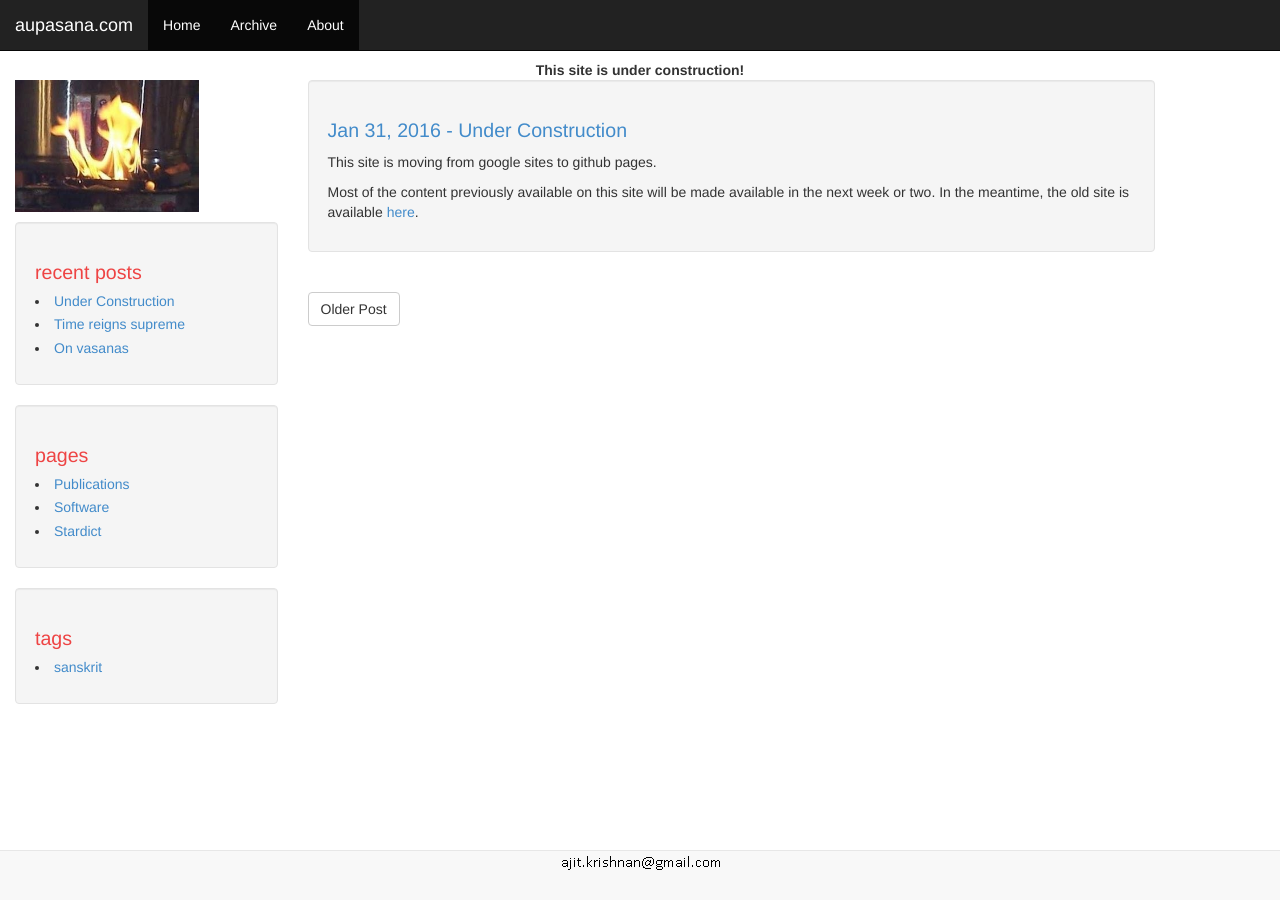
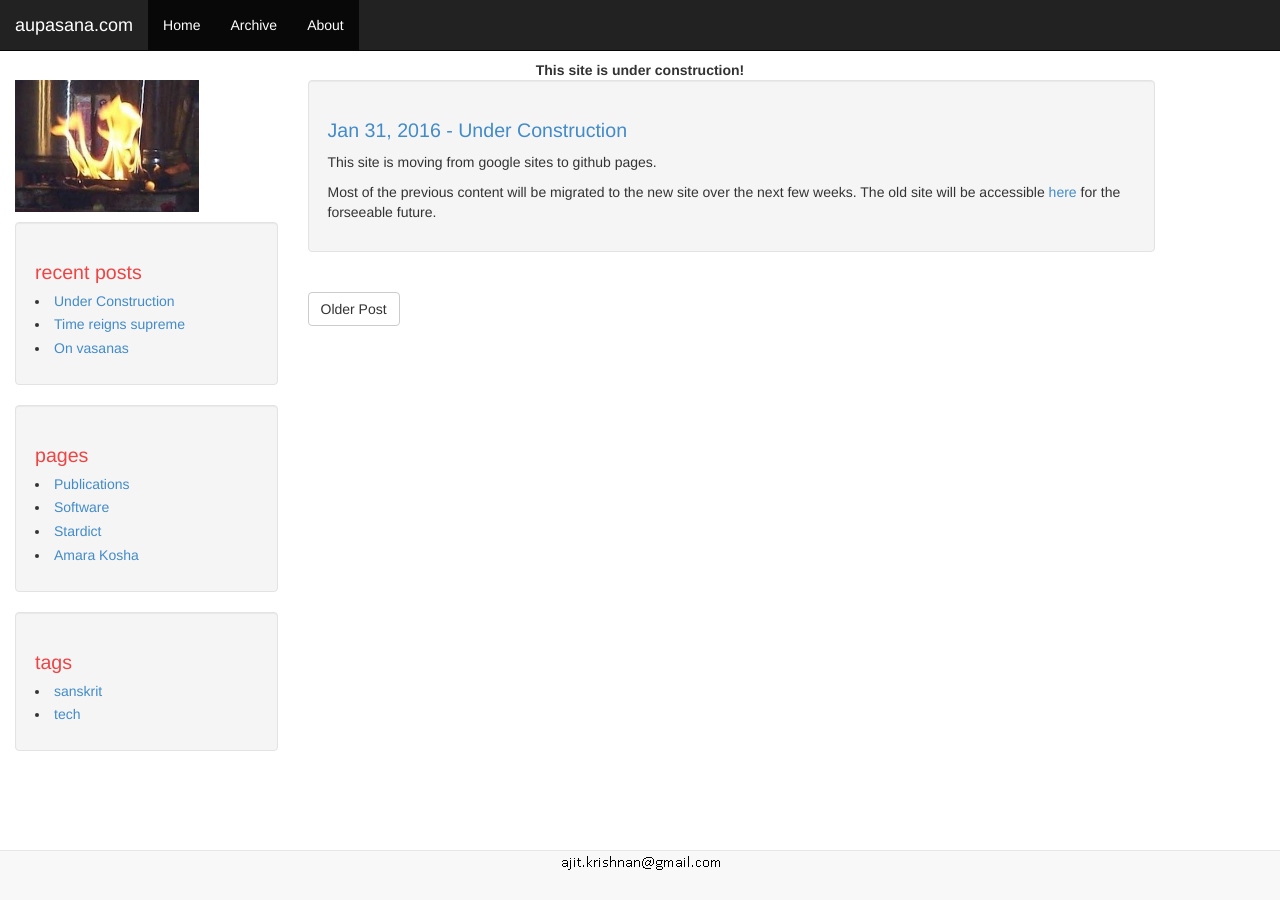
Before and after one commit to aupasana/aupasana.github.io, a Jekyll site: the page built from _posts/2016-01-31-under-construction.md, in a window 1280 px wide. Built offline with Jekyll 4.4.1, drawn with Linux system fonts in a browser that asks for light colours.

Commit message:
software.md: Fixed formatting and added links theme.css: Added h4 in line with other h tags tech.html: Placeholder for tech posts and various other changes

```diff
--- a/_includes/pages-list.html
+++ b/_includes/pages-list.html
@@ -4,4 +4,5 @@
   <li><a href="{{site.baseurl}}/pages/publications.html">Publications</a></li>
   <li><a href="{{site.baseurl}}/pages/software.html">Software</a></li>
   <li><a href="{{site.baseurl}}/pages/stardict.html">Stardict</a></li>
+  <li><a href="http://amara.aupasana.com">Amara Kosha</a></li>
 </ul>
--- a/_includes/tags-list.html
+++ b/_includes/tags-list.html
@@ -2,4 +2,5 @@
 
 <ul class="sidebar-link">
   <li><a href="{{site.baseurl}}/tags/sanskrit.html">sanskrit</a></li>
+  <li><a href="{{site.baseurl}}/tags/tech.html">tech</a></li>
 </ul>
--- a/_posts/2016-01-31-under-construction.md
+++ b/_posts/2016-01-31-under-construction.md
@@ -8,5 +8,6 @@ tag: other
 
 This site is moving from google sites to github pages.
 
-Most of the content previously available on this site will be made available in the next week or two.
-In the meantime, the old site is available [here](https://sites.google.com/a/aupasana.com/public/).
+Most of the previous content will be migrated to the new site over the next few weeks.
+The old site will be accessible [here](http://old.aupasana.com)
+for the forseeable future.
--- a/css/theme.css
+++ b/css/theme.css
@@ -48,10 +48,13 @@ body {
 }
 
 .well h3 {
-    color: #ee4444;
+    color: #C96B8A;
+    font-size: 1.1em;
+}
+
+.well h4 {
     font-size: 1em;
 }
-
 
 .author {
     color: #ee4444;
--- /dev/null
+++ b/tags/tech.html
@@ -0,0 +1,4 @@
+---
+layout: tagpage
+tag: tech
+---
```
Also changed, not shown: about.md (+5 -3 lines), pages/software.md (+33 -41 lines).
